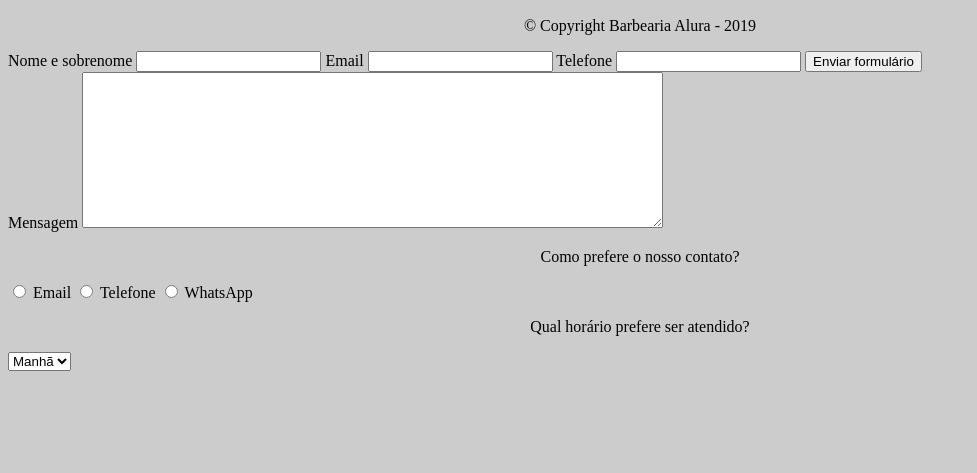
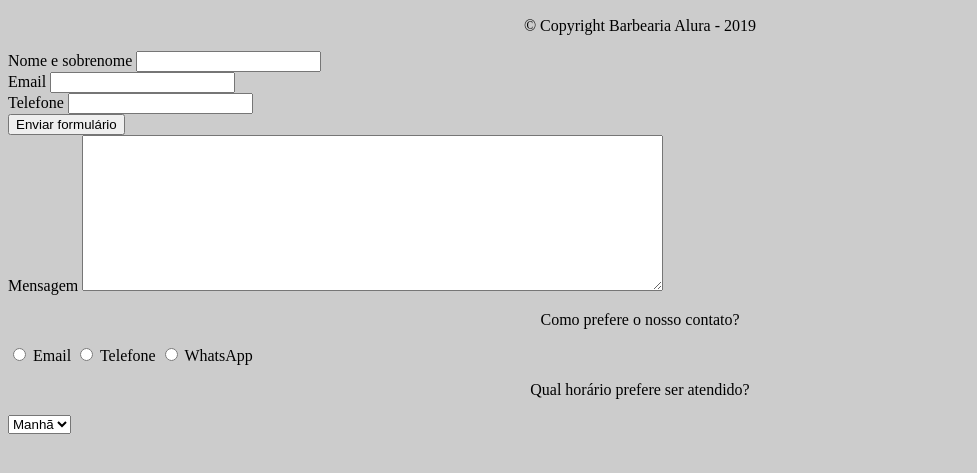
Before and after one commit to roseta20/roseta20, a plain HTML site: page contato.html in a window 1280 px wide. Shown: the part 169-642 px from the top of the page, without its empty margins (0-977 px from the left). Drawn offline with Linux system fonts and the light colour scheme.

Commit message:
Update contato.html

```diff
--- a/contato.html
+++ b/contato.html
@@ -31,13 +31,13 @@
 <main>
     <form>
         <label for="nomesobrenome">Nome e sobrenome</label>
-        <input type="text" id="nomesobrenome">
+        <input type="text" id="nomesobrenome"><br>
 
         <label for="email">Email</label>
-        <input type="text" id="email">
+        <input type="text" id="email"><br>
 
         <label for="telefone">Telefone</label>
-        <input type="text" id="telefone">
+        <input type="text" id="telefone"><br>
 
         <input type="submit" value="Enviar formulário">
     </form>
```
